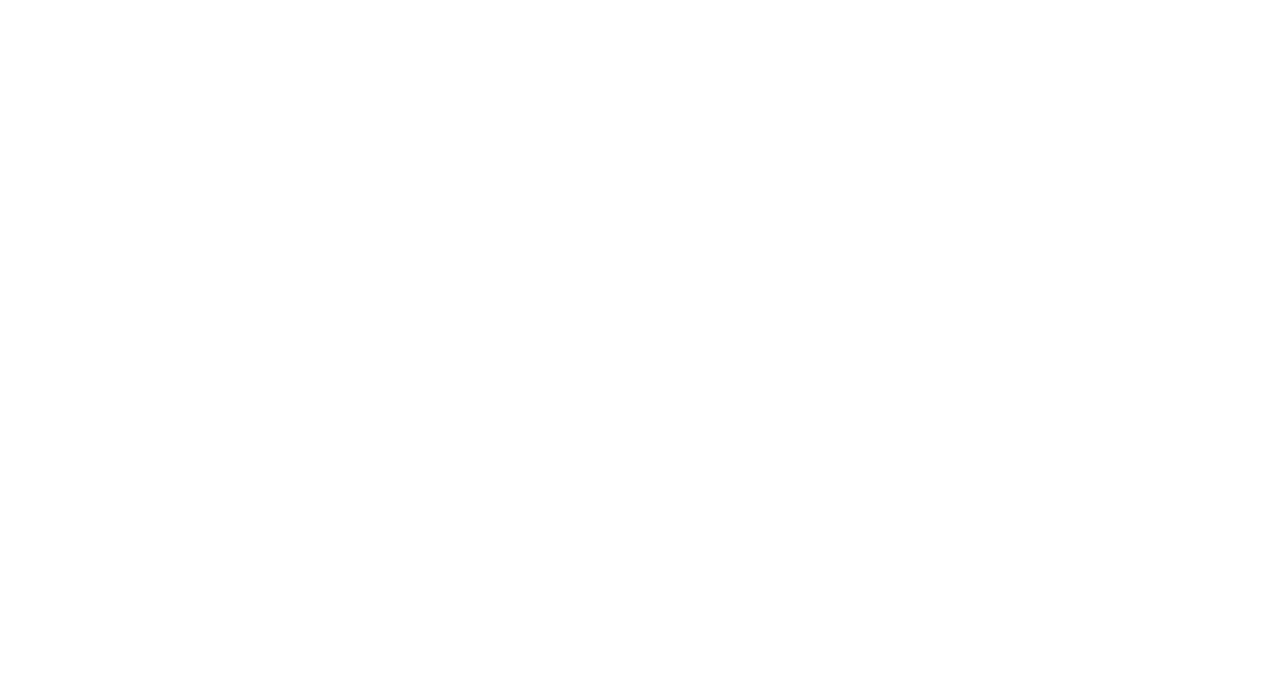
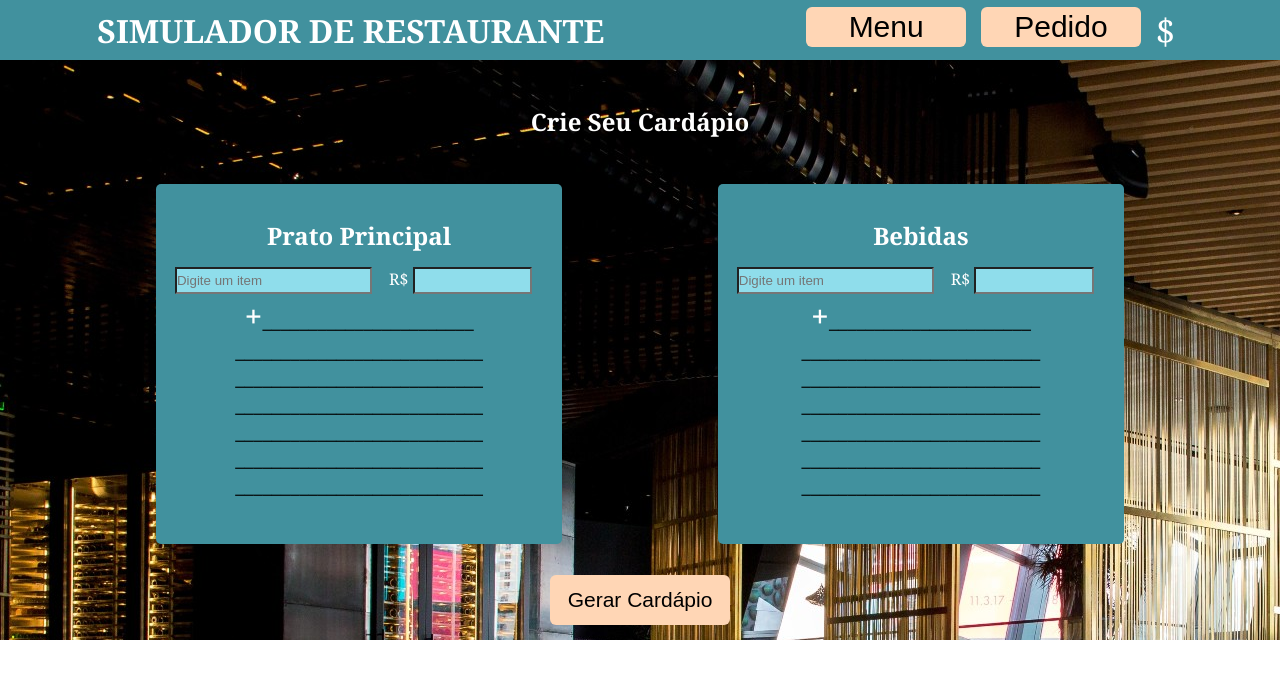
Before and after one commit to FelipeCastanheira/myprojects, a plain HTML site: page restaurant/index.html in a window 1280 px wide. Drawn offline with Linux system fonts and the light colour scheme.

Commit message:
HTML + CSS - Menu

```diff
--- a/restaurant/index.html
+++ b/restaurant/index.html
@@ -9,8 +9,54 @@
 </head>
 <body>
   <header>
+    <h1>SIMULADOR DE RESTAURANTE</h1>
+    <nav>
+      <button><a href="#menu">Menu</a></button>
+      <button><a href="#order">Pedido</a></button>
+      <a href="#pay">$</a>
+    </nav>
   </header>
   <main>
+    <section id="#menu" class="menu column">
+      <h2>Crie Seu Cardápio</h2>
+      <div class="menu-container">
+        <div class="sub-container column">
+          <h2 class="line">Prato Principal</h2>
+          <div class="input-container">
+            <input type="text" placeholder="Digite um item">
+            <div class="price">
+              <span>R$</span>
+              <input type="number">
+            </div>
+          </div>
+          <div class="line"><h3>+</h3><p>_______________________</p></div>
+          <div class="line"><p>___________________________</p></div>
+          <div class="line"><p>___________________________</p></div>
+          <div class="line"><p>___________________________</p></div>
+          <div class="line"><p>___________________________</p></div>
+          <div class="line"><p>___________________________</p></div>
+          <div class="line"><p>___________________________</p></div>
+        </div>
+        <div class="sub-container column">
+          <h2 class="line">Bebidas</h2>
+          <div class="input-container">
+            <input type="text" placeholder="Digite um item">
+            <div class="price">
+              <span>R$</span>
+              <input type="number">
+            </div>
+          </div>
+          <div class="line"><h3>+</h3><p>______________________</p></div>
+          <div class="line"><p>__________________________</p></div>
+          <div class="line"><p>__________________________</p></div>
+          <div class="line"><p>__________________________</p></div>
+          <div class="line"><p>__________________________</p></div>
+          <div class="line"><p>__________________________</p></div>
+          <div class="line"><p>__________________________</p></div>
+        </div>
+      </div>
+      <button type="submit" disabled class="menu-btn">Gerar Cardápio</button>
+    </section>
   </main>
   <footer>
   </footer>
--- a/restaurant/style.css
+++ b/restaurant/style.css
@@ -0,0 +1,147 @@
+* {
+  padding: 0;
+  margin: 0;
+  text-decoration: none;
+  color: white;
+}
+
+body {
+  font-family: Georgia, 'Times New Roman', Times, serif;
+  /* background-color: black; */
+}
+
+header {
+  display: flex;
+  background-color: #41919E;
+  color: white;
+  justify-content: space-around;
+  align-items: center;
+  height: 60px;
+  position: fixed;
+  width: 100%;
+  top: 0;
+}
+
+header button {
+  width: 160px;
+  height: 40px;
+  border-radius: 6px;
+  background-color: #FFD6B5;
+  border: none;
+}
+header a {
+  font-size: 35px;
+  color: white;
+}
+
+header button a {
+  font-size: 30px;
+  color: black;
+}
+
+header nav {
+  display: flex;
+  justify-content: space-around;
+  width: 30%;
+}
+
+header h1 {
+  color: white;
+  font-family: Georgia, 'Times New Roman', Times, serif;
+}
+
+main {
+  margin-top: 60px;
+}
+
+section.menu {
+  background-image: url(images/rest-back.jpg);
+  height: 580px;
+}
+
+.column {
+  display: flex;
+  flex-direction: column;
+}
+
+.menu {
+  justify-content: space-around;
+}
+
+.menu-container {
+  display: flex;
+  justify-content: space-evenly;
+}
+
+.menu h2 {
+  margin: 15px;
+  padding-top: 15px;
+  text-align: center;
+}
+
+.menu .sub-container {
+  background-color: #41919E;
+  height: 300px;
+  align-items: center;
+  padding: 5px 10px 55px;
+  border-radius: 5px;
+}
+
+.line {
+  display: flex;
+  flex-direction: row;
+  align-items: baseline;
+  justify-content: space-between;
+  margin: auto 10px;
+}
+
+.input-container {
+  display: flex;
+  flex-direction: row;
+  justify-content: space-around;
+}
+
+.menu-btn {
+  width: 180px;
+  height: 50px;
+  border-radius: 6px;
+  background-color: #41919E;
+  border: none;
+  color: white;
+  align-self: center;
+  font-size: 25px;
+}
+
+.menu input {
+  background-color: #8FDDEB;
+  height: 23px;
+}
+
+.line p {
+  color: black;
+  font-size: 20px;
+}
+
+.line h3 {
+  font-size: 32px;
+  cursor: pointer;
+}
+
+.price {
+  width: 40%;
+}
+
+.menu input:nth-child(even) {
+  width: 75%;
+}
+
+.menu input:nth-child(odd) {
+  width: 50%;
+}
+
+.menu-btn:disabled {
+  background-color: #FFD6B5;
+  border: none;
+  color: black;
+  font-size: 21px;
+}
```
Also changed, not shown: restaurant/images/rest-back.jpg (added).
